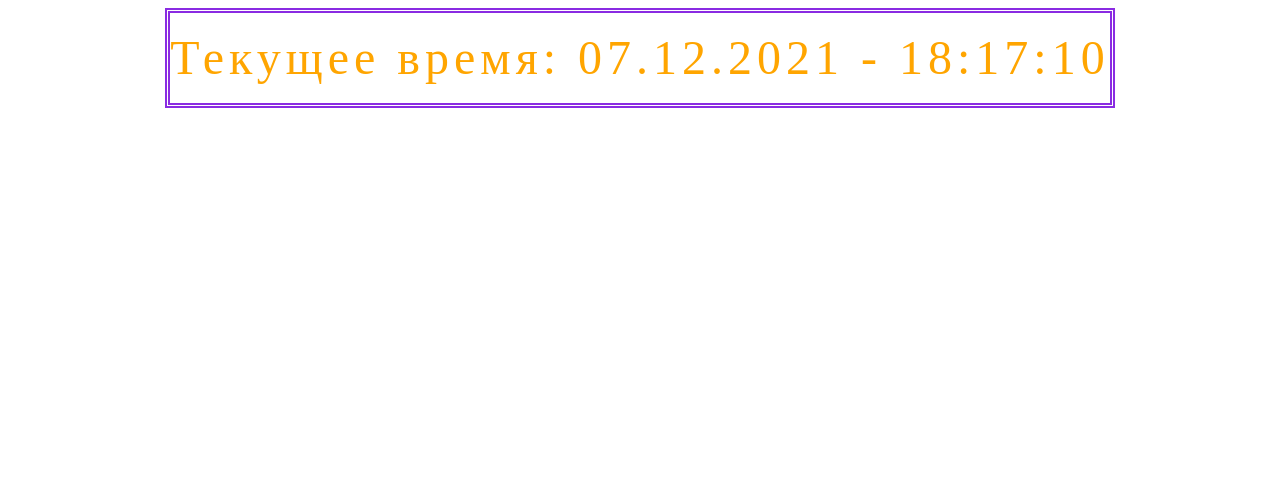
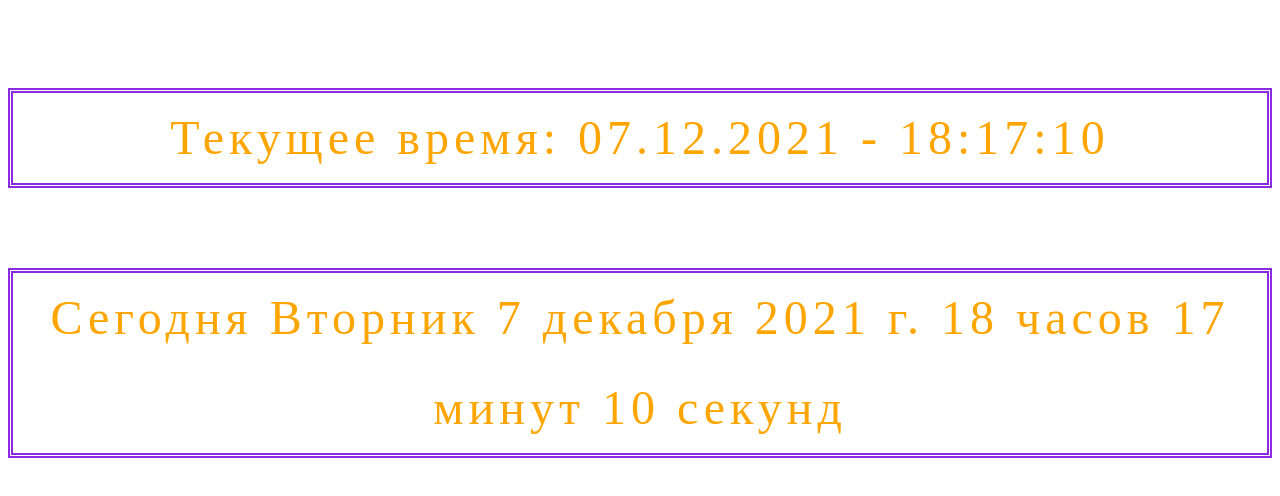
Before and after one commit to Answer-0885/complicated_task, a plain HTML site: page index.html in a window 1280 px wide. Drawn offline with Linux system fonts and the light colour scheme.

Commit message:
Усложнённая домашка по 9 уроку

```diff
--- a/index.html
+++ b/index.html
@@ -12,6 +12,7 @@
 
 <body>
    <div class="fordays"></div>
+   <div class="oclock fordays""></div>
 
 </body>
 
--- a/script.js
+++ b/script.js
@@ -3,8 +3,11 @@
 
 //  a)'Сегодня Вторник, 4 февраля 2020 года, 21 час 5 минут 33 секунды'
 // Для вывода в формате(а) напишите функцию, которая будет менять склонение слов в зависимости от числа, "час, часов, часа"
+let forDays = document.querySelector('.fordays');
+let oClock = document.querySelector('.oclock');
+let d = new Date();
 
-let d = new Date();
+function clock1() {
    let hours = d.getHours();
    let mins = d.getMinutes();
    let sec = d.getSeconds();
@@ -23,24 +26,27 @@ let day = new Array("Воскресенье", "Понедельник", "Вто
    let month = new Array("января", "февраля", "марта", "апреля", "мая", "июня",
       "июля", "августа", "сентября", "октября", "ноября", "декабря");
 
-alert("Сегодня " + (day[d.getDay()] + " " + d.getDate() + " " + month[d.getMonth()] +
-   " " + d.getFullYear() + " г. " + resultHours + resultMins + resultSec));
+   let time = "Сегодня " + (day[d.getDay()] + " " + d.getDate() + " " + month[d.getMonth()] +
+      " " + d.getFullYear() + " г. " + resultHours + resultMins + resultSec)
+
+   oClock.textContent = time;
+}
+setInterval(clock1, 1000);
 
 
 
 //  б)'04.02.2020 - 21:05:33'
 // Для вывода в формате(б) напишите функцию, которая будет добавлять 0 перед значениями которые состоят из одной цифры(из 9: 5: 3 1.6 .2019 сделает 09: 05: 03 01.06 .2019)
-let forDays = document.querySelector('.fordays');
 
 
-function clock() {
-   Data = new Date();
-   year = Data.getFullYear();
-   month = Data.getMonth();
-   day = Data.getDate();
-   hour = Data.getHours();
-   minutes = Data.getMinutes();
-   seconds = Data.getSeconds();
+
+function clock2() {
+   year = d.getFullYear();
+   month = d.getMonth();
+   day = d.getDate();
+   hour = d.getHours();
+   minutes = d.getMinutes();
+   seconds = d.getSeconds();
 
    // проверка если цифра до 9 включительно, то прибавляем 0 спереди
    function addZero(num) {
@@ -93,10 +99,9 @@ function clock() {
 
    currentTime = "Текущее время: " + addZero(day) + "." + addZero(fMonth) + "." + addZero(year) + " - " + addZero(hour) + ":" + addZero(minutes) + ":" + addZero(seconds)
 
+   forDays.textContent = currentTime;
+
    // Вывод
    console.log(currentTime);
 }
-setInterval(clock, 1000);
-
-clock();
-forDays.textContent = currentTime;
+setInterval(clock2, 1000);
--- a/style.css
+++ b/style.css
@@ -1,8 +1,10 @@
 body{
    display: flex;
    justify-content: center;
+   flex-direction: column;
 }
 .fordays{
+   margin-top: 80px;
    font-size: 48px;
    line-height: 90px;
    letter-spacing: 5px;
@@ -17,3 +19,6 @@ body{
 .italic{
    font-style: italic;
 }
+.oclock{
+
+}
```
Lines whose indentation alone changed are shown as unchanged.
